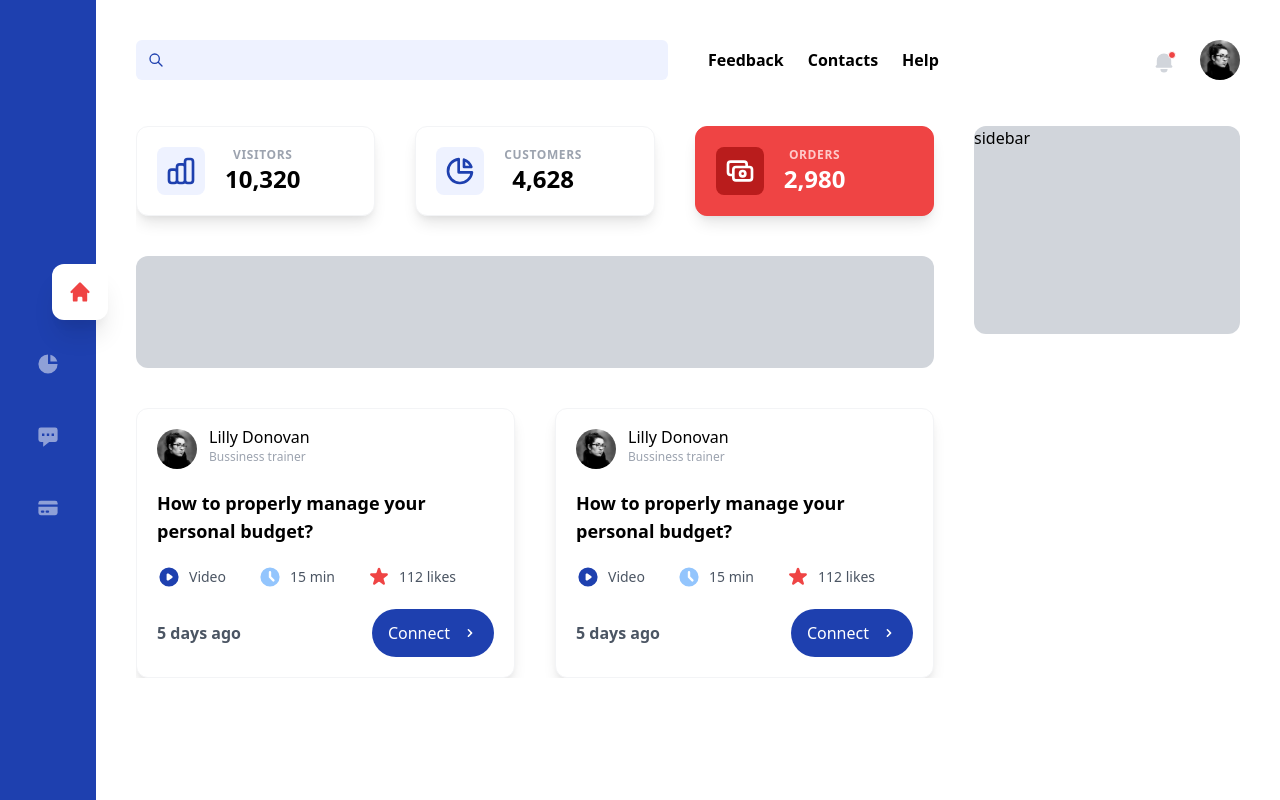
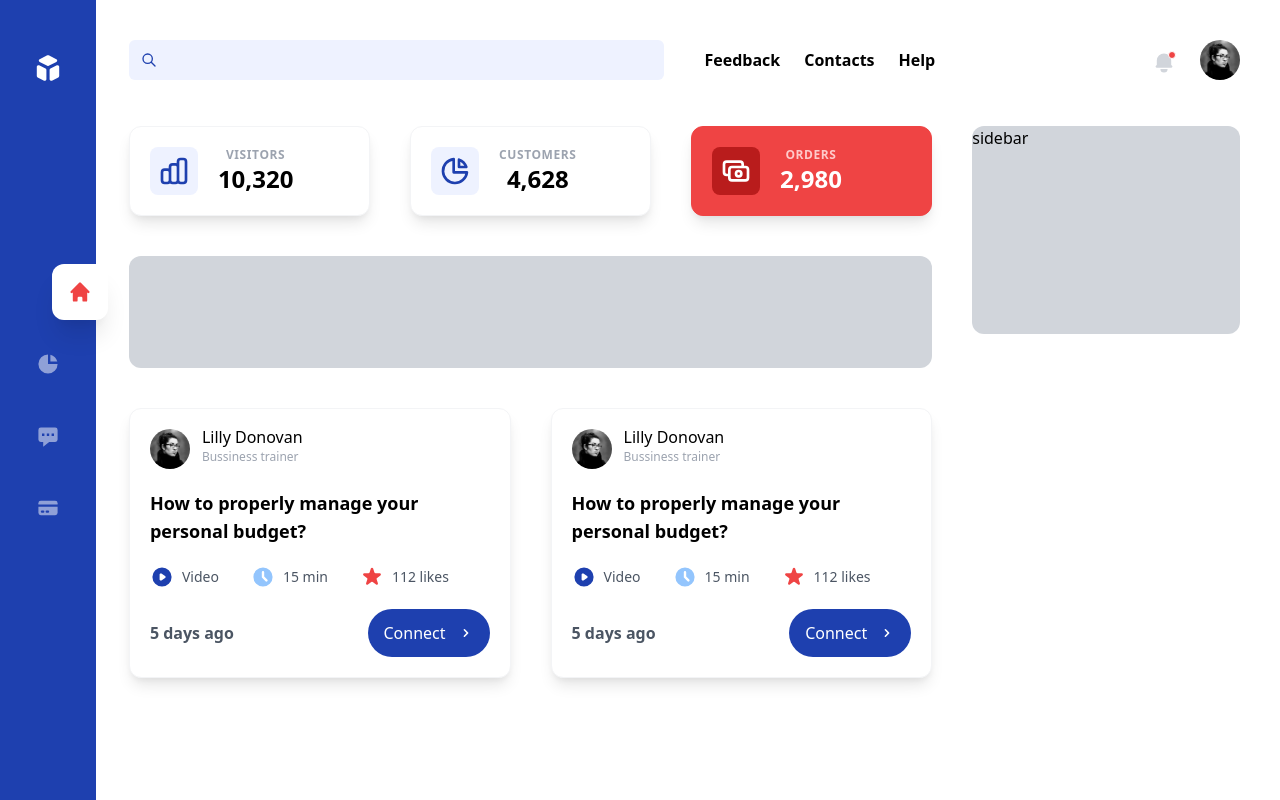
Before and after one commit to marcopgordillo/dashboard-vue-tailwindcss, a Vue app: page / in a window 1280 px wide. Built offline with nearby package versions, Linux system fonts and the light colour scheme.

Commit message:
Fixed overflow and fixed

```diff
--- a/index.html
+++ b/index.html
@@ -10,7 +10,7 @@
     <title>Frontend Mentor | Order summary card</title>
   </head>
   <body class="antialiased h-screen">
-    <div id="app" class="h-full"></div>
+    <div id="app"></div>
     <script type="module" src="/src/main.js"></script>
   </body>
 </html>
--- a/src/App.vue
+++ b/src/App.vue
@@ -1,7 +1,10 @@
 <template>
 <div class="flex h-full">
   <div class="fixed lg:static bottom-0 w-full lg:w-24 lg:h-full z-10">
-    <div class="w-full lg:w-24 h-full bg-blue-800 relative">
+    <div class="w-full lg:fixed lg:w-24 h-full bg-blue-800 relative">
+      <a href="#" class="hidden absolute top-10 left-1/2 -translate-x-1/2 lg:flex lg:justify-center lg:items-center w-14 h-14 rounded-xl hover:bg-white hover:bg-opacity-50">
+          <CubeIcon class="h-8 w-8 text-white" />
+      </a>
       <MainNav />
     </div>
   </div>
@@ -15,7 +18,7 @@
       </button>
     </div>
 
-    <div class="overflow-hidden">
+    <div class="overflow-hidden lg:overflow-visible pb-24 lg:pb-0">
       <div class="lg:transform-none transition-transform duration-300" :class="showSidebar ? '-translate-x-full' : ''">
         <div class="flex mt-4 lg:mt-10 lg:space-x-10">
           <div class="w-full flex-shrink-0 lg:w-3/4 lg:flex-shrink rounded-xl">
@@ -64,6 +67,7 @@
 <script setup>
 import { ref } from 'vue'
 import { ChartBarIcon, ChartPieIcon, CashIcon } from '@heroicons/vue/outline'
+import { CubeIcon } from '@heroicons/vue/solid'
 import MainNav from '@/components/MainNav.vue'
 import Tools from '@/components/Tools.vue'
 import Blog from '@/components/Blog.vue'
```
